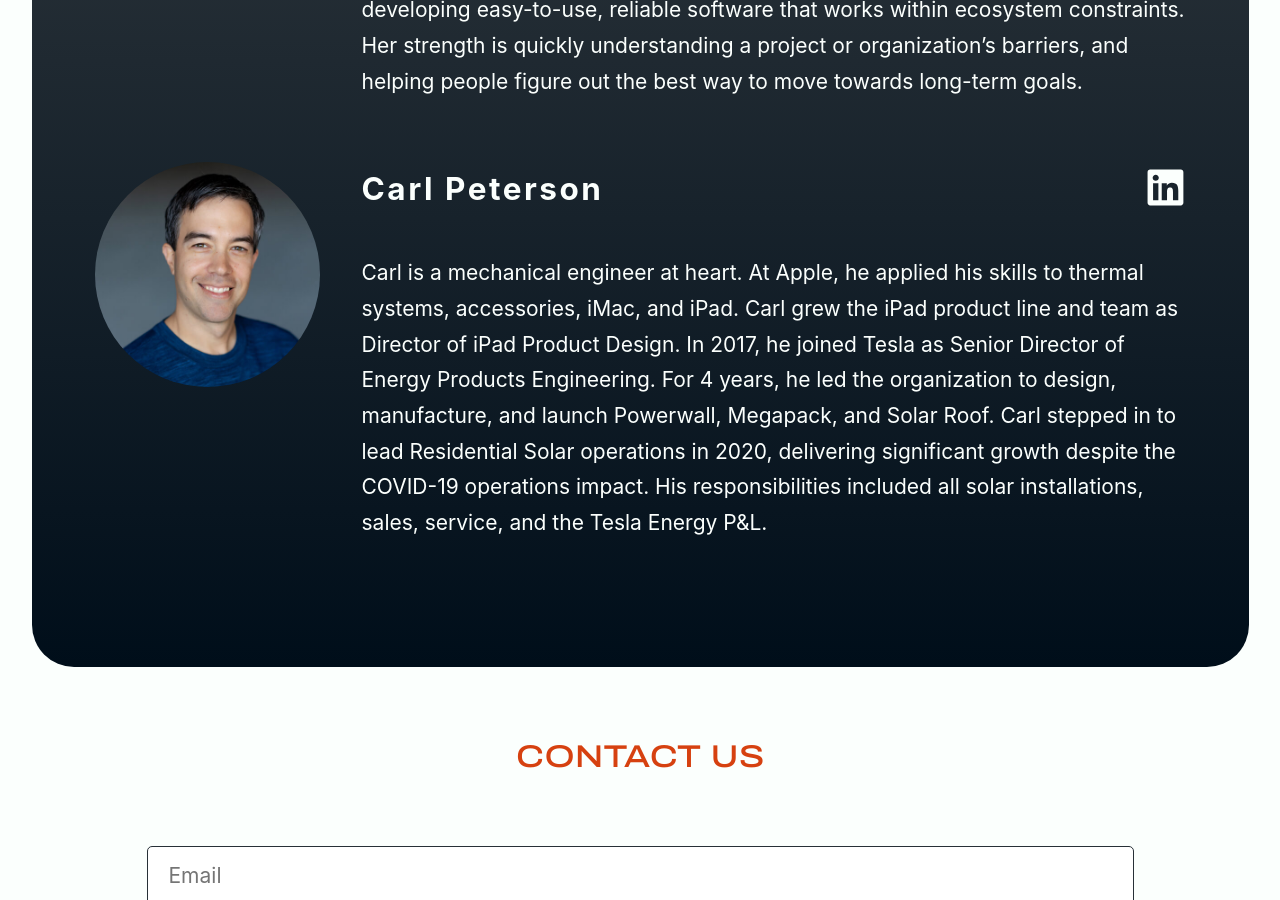
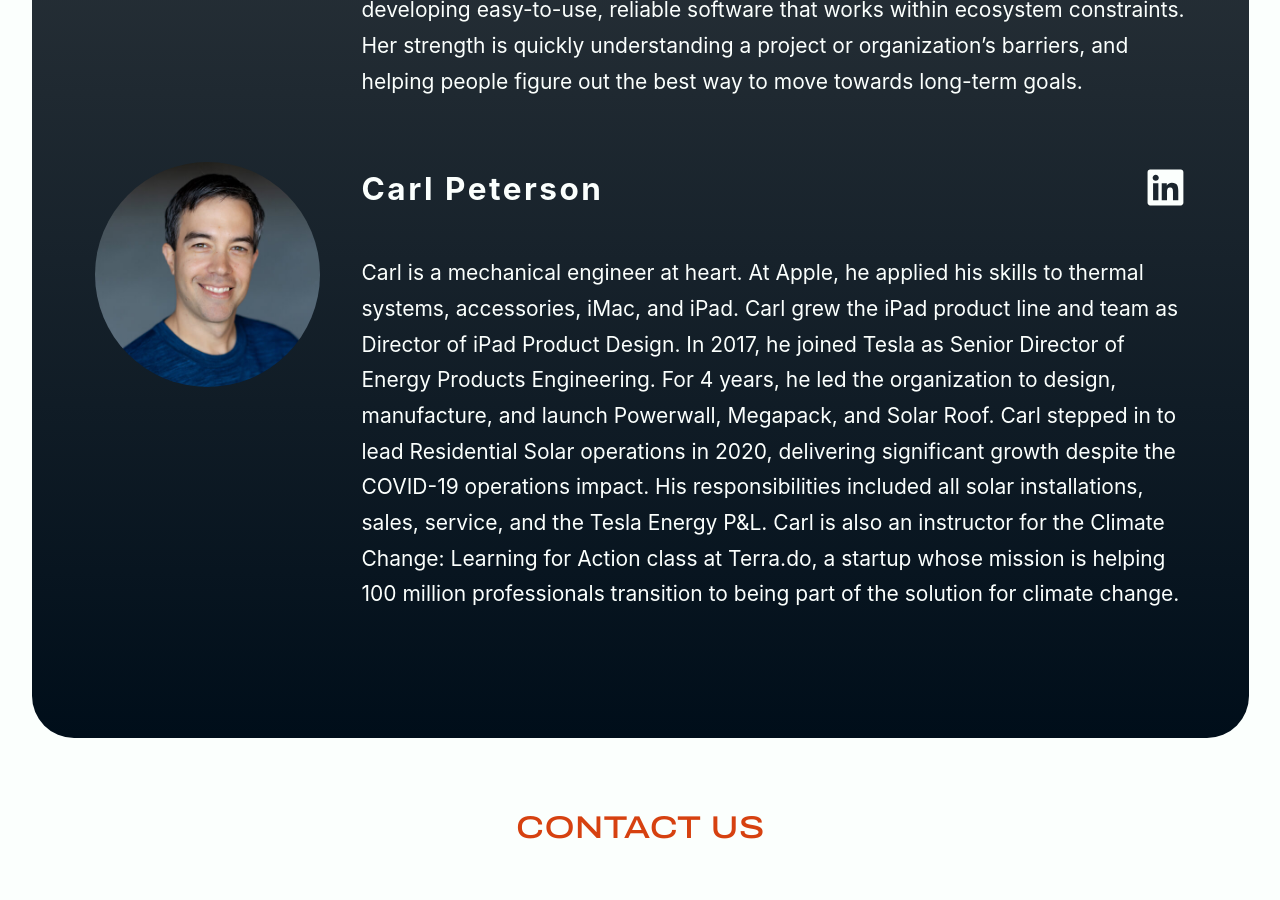
Before and after one commit to adeleandcarl/adeleandcarl.github.io, a Jekyll site: the page built from index.md, in a window 1280 px wide and 900 px high, scrolled down 1892 px. Built offline with Jekyll 4.4.1, drawn with Linux system fonts in a browser that asks for light colours; some web fonts are replaced.

Commit message:
Update the_team_carl.md

```diff
--- a/_includes/copy/the_team_carl.md
+++ b/_includes/copy/the_team_carl.md
@@ -1 +1 @@
-Carl is a mechanical engineer at heart.  At Apple, he applied his skills to thermal systems, accessories, iMac, and iPad.  Carl grew the iPad product line and team as Director of iPad Product Design. In 2017, he joined Tesla as Senior Director of Energy Products Engineering.  For 4 years, he led the organization to design, manufacture, and launch Powerwall, Megapack, and Solar Roof. Carl stepped in to lead Residential Solar operations in 2020, delivering significant growth despite the COVID-19 operations impact. His responsibilities included all solar installations, sales, service, and the Tesla Energy P&L.
+Carl is a mechanical engineer at heart.  At Apple, he applied his skills to thermal systems, accessories, iMac, and iPad.  Carl grew the iPad product line and team as Director of iPad Product Design. In 2017, he joined Tesla as Senior Director of Energy Products Engineering.  For 4 years, he led the organization to design, manufacture, and launch Powerwall, Megapack, and Solar Roof. Carl stepped in to lead Residential Solar operations in 2020, delivering significant growth despite the COVID-19 operations impact. His responsibilities included all solar installations, sales, service, and the Tesla Energy P&L. Carl is also an instructor for the Climate Change: Learning for Action class at Terra.do, a startup whose mission is helping 100 million professionals transition to being part of the solution for climate change.
```
